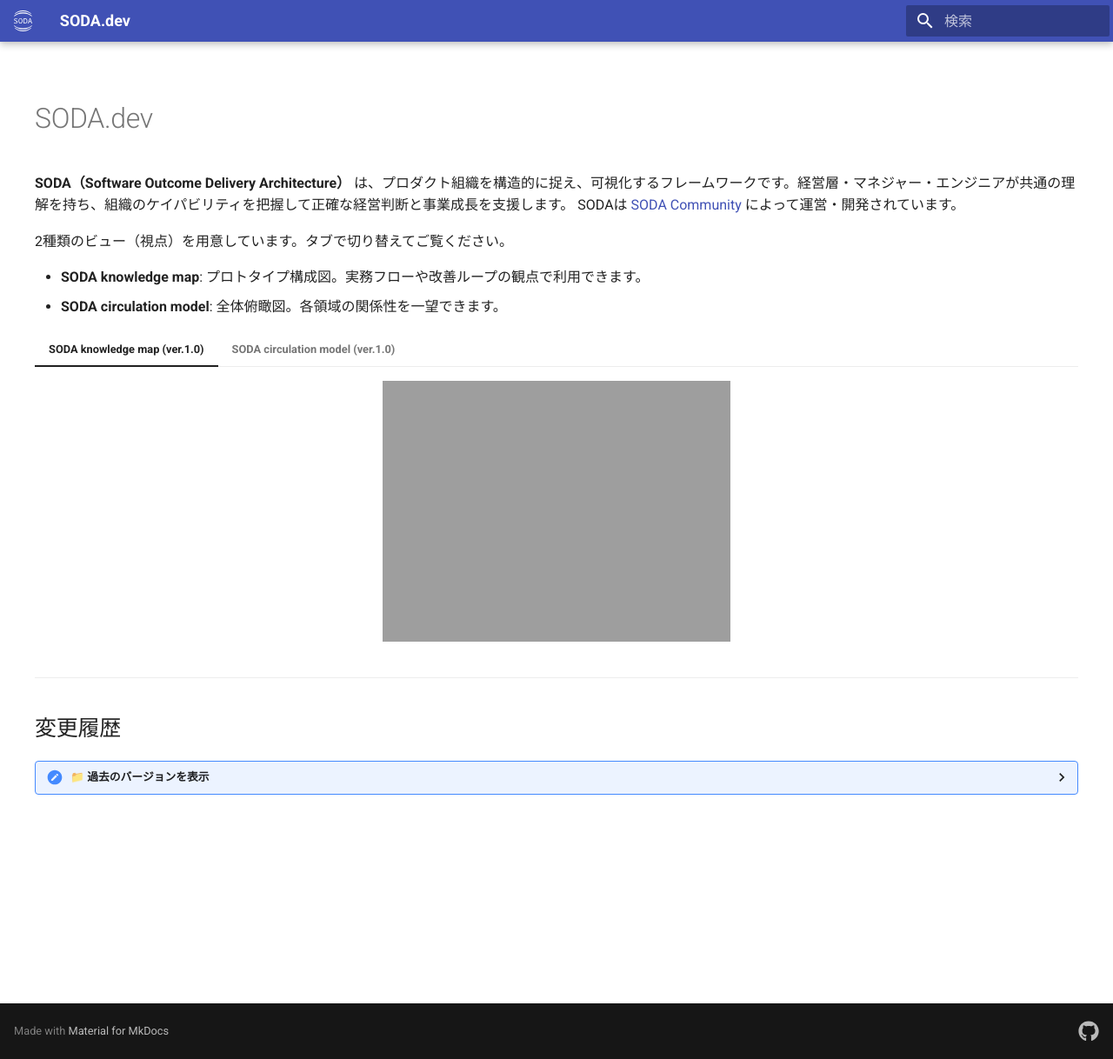
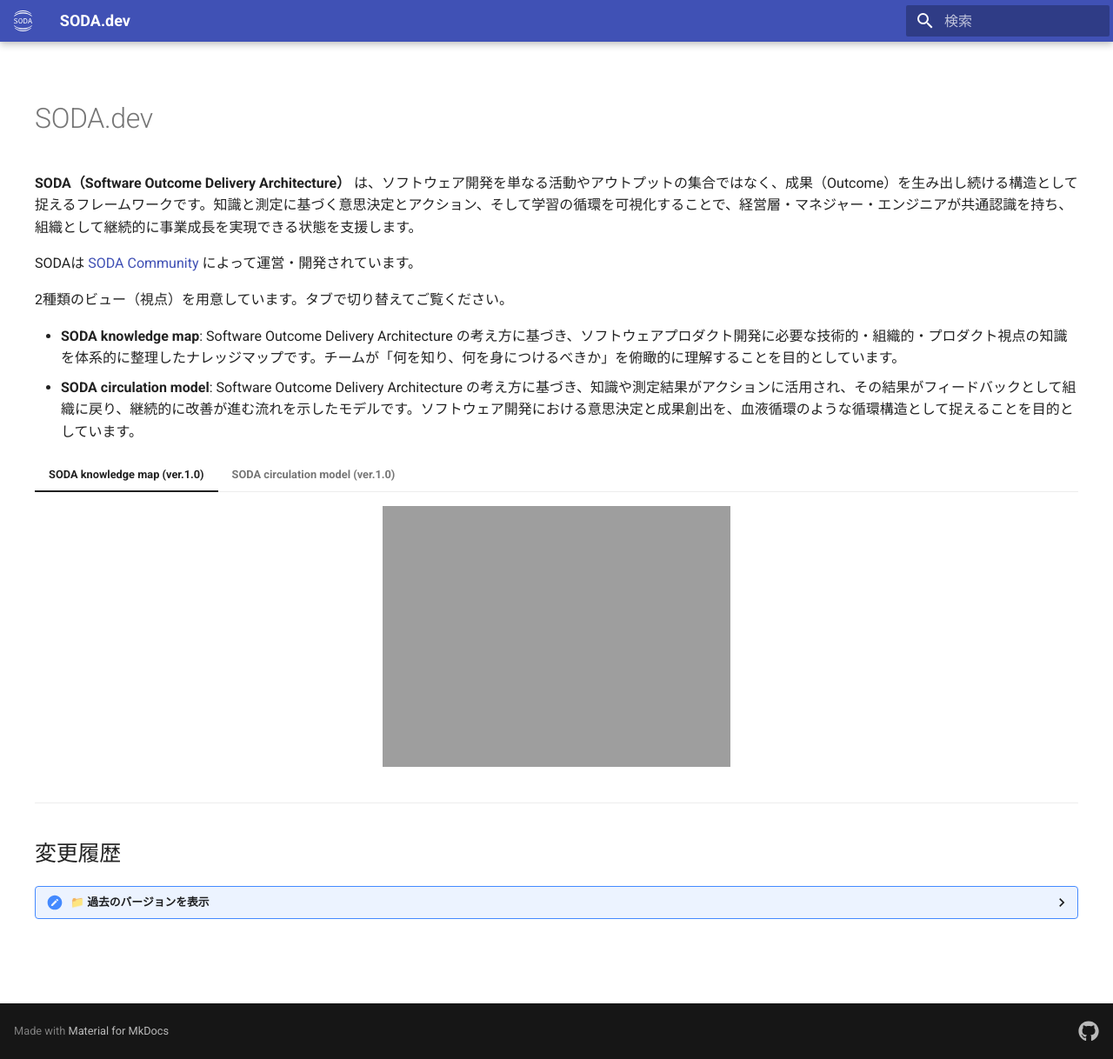
Before and after one commit to Findy/soda.dev, an MkDocs documentation site: the page built from docs/index.md, in a window 1280 px wide and 1218 px high. Shown: the whole window at 87% size. Built offline with MkDocs 1.6.1 and Material for MkDocs 9.7.7, drawn with Linux system fonts in a browser that asks for light colours.

Commit message:
fix: SODAの説明文を更新し、ナレッジマップと循環モデルの詳細を追加

```diff
--- a/docs/index.md
+++ b/docs/index.md
@@ -1,12 +1,13 @@
 # SODA.dev
 
-**SODA（Software Outcome Delivery Architecture）** は、プロダクト組織を構造的に捉え、可視化するフレームワークです。経営層・マネジャー・エンジニアが共通の理解を持ち、組織のケイパビリティを把握して正確な経営判断と事業成長を支援します。
+**SODA（Software Outcome Delivery Architecture）** は、ソフトウェア開発を単なる活動やアウトプットの集合ではなく、成果（Outcome）を生み出し続ける構造として捉えるフレームワークです。知識と測定に基づく意思決定とアクション、そして学習の循環を可視化することで、経営層・マネジャー・エンジニアが共通認識を持ち、組織として継続的に事業成長を実現できる状態を支援します。
+
 SODAは [SODA Community](https://findy.github.io/soda.community/) によって運営・開発されています。
 
 2種類のビュー（視点）を用意しています。タブで切り替えてご覧ください。
 
-- **SODA knowledge map**: プロトタイプ構成図。実務フローや改善ループの観点で利用できます。
-- **SODA circulation model**: 全体俯瞰図。各領域の関係性を一望できます。
+- **SODA knowledge map**: Software Outcome Delivery Architecture の考え方に基づき、ソフトウェアプロダクト開発に必要な技術的・組織的・プロダクト視点の知識を体系的に整理したナレッジマップです。チームが「何を知り、何を身につけるべきか」を俯瞰的に理解することを目的としています。
+- **SODA circulation model**: Software Outcome Delivery Architecture の考え方に基づき、知識や測定結果がアクションに活用され、その結果がフィードバックとして組織に戻り、継続的に改善が進む流れを示したモデルです。ソフトウェア開発における意思決定と成果創出を、血液循環のような循環構造として捉えることを目的としています。
 
 === "SODA knowledge map (ver.1.0)"
 
```
